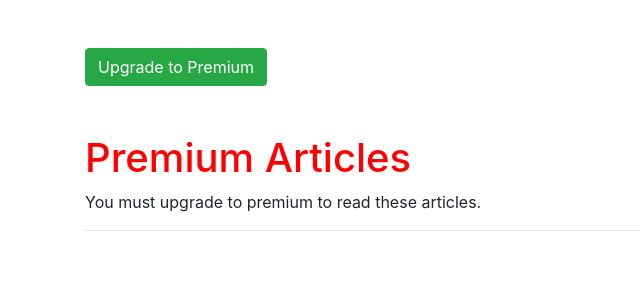
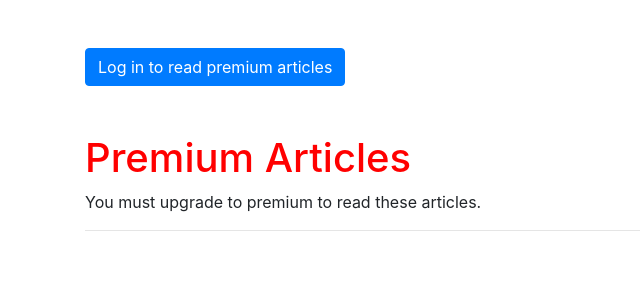
Before and after one commit to dmahon10/django-tiered-membership-web-app, a Django app: page /articles/premium/ in a window 1280 px wide. Shown: the part 56-356 px from the top of the page, without its empty margins (0-640 px from the left). Run offline with Django 3.2, Linux system fonts and the light colour scheme; data that the repository does not hold is empty; parts of the project's set-up code (start-up, migrations or seed data) failed here and were passed over; some libraries are stand-ins or nearby versions.

Commit message:
cleaned up logged out payment logic

```diff
--- a/templates/articles/articles_list.html
+++ b/templates/articles/articles_list.html
@@ -1,8 +1,10 @@
 {% extends '_base.html' %}
 {% block title %}Articles{% endblock title %}
 {% block content %}
-    {% if not perms.articles.premium_member %}
+    {% if not perms.articles.premium_member and user.is_authenticated %}
         <a href="{% url 'payment' %}" class="btn btn-success mb-5" >Upgrade to Premium</a>
+    {% elif not user.is_authenticated and request.path == "/articles/premium/" %}
+        <a href="{% url 'account_login' %}" class="btn btn-primary mb-5" >Log in to read premium articles</a>
     {% endif %}
     {% if request.path == "/articles/free/" %}
     <h1>Free Articles</h1>
@@ -26,9 +28,13 @@
                 <p class="card-text">{{ article.date_created }}</p>
                 <p class="card-text">{{ article.excerpt }}</p>
                 {% if not perms.articles.premium_member and request.path == "/articles/premium/" %}
-                    <a href="{% url 'payment' %}" class="btn btn-success mb-5" >Upgrade to Premium to Read</a>
+                    {% if user.is_authenticated %}
+                        <a href="{% url 'payment' %}" class="btn btn-success mb-5">Upgrade to Premium to Read</a>
+                    {% else %}
+                        <a href="{% url 'account_login' %}" class="btn btn-success mb-5" >Login to Read</a>
+                    {% endif %}
                 {% else %}
-                <a href="{{ article.get_absolute_url }}" class="btn btn-primary">Read</a>
+                    <a href="{{ article.get_absolute_url }}" class="btn btn-primary">Read</a>
                 {% endif %}
             </div>
         </div>
--- a/templates/home.html
+++ b/templates/home.html
@@ -43,8 +43,8 @@
     <br>
     {% if not perms.articles.premium_member %}
     <li>
-        <a href="{% url 'payment' %}">Submit a mock payment via Stripe</a> to gain access to "premium" articles.
-        You can use 4242 4242 4242 4242 as the credit card number and 123 as the CVV. Pick a expirary date in future.
+        <a href="{% url 'account_login' %}">Login</a> and submit a mock payment via Stripe to gain access to "premium" articles.
+        You can use <strong>4242 4242 4242 4242</strong> for the credit card number and <strong>123</strong> for the CVV. Pick a expirary date in future.
     </li>
     {% else %}
     <li>
--- a/templates/payments/payment_confirmation.html
+++ b/templates/payments/payment_confirmation.html
@@ -3,8 +3,8 @@
 {% block content %}
 {% csrf_token %}
 <h2>
-    Thank you for your order! You now have access to
-    <a href="{% url 'premium_article_list' %}">all premium articles!</a>.
+    Thank you for your payment! You now have access to
+    <a href="{% url 'premium_article_list' %}">all premium articles!</a>
 </h2>
 
 {% endblock content %}
```
